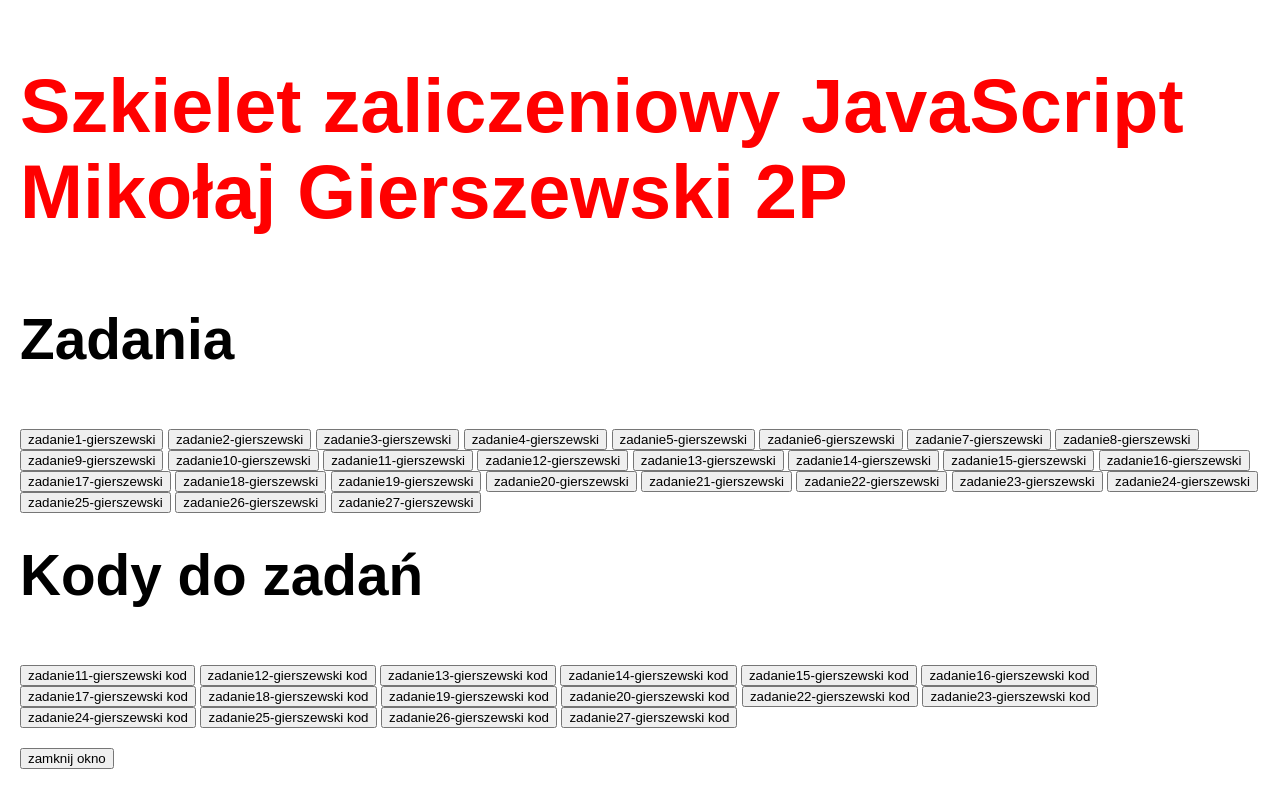
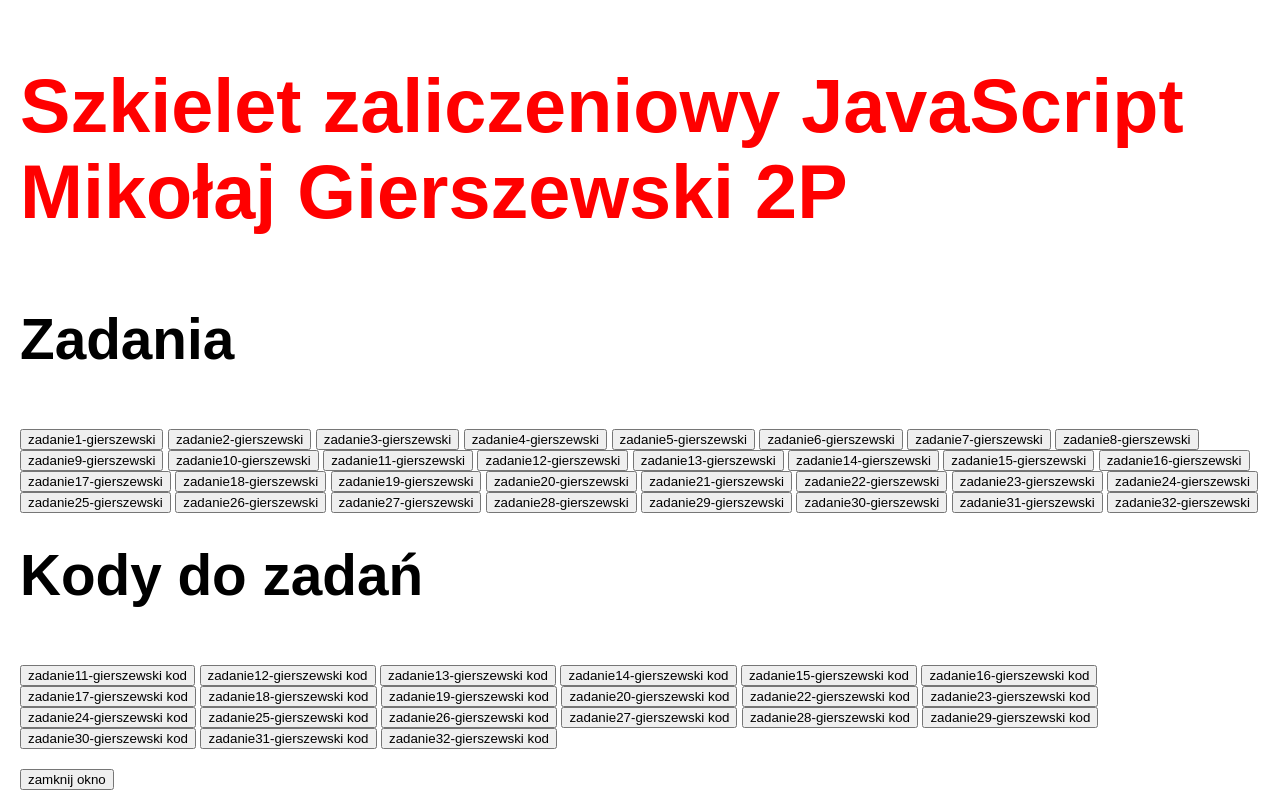
Before and after one commit to MikolajGierszewski1/JavaScript, a plain HTML site: page index.html in a window 1280 px wide. Drawn offline with Linux system fonts and the light colour scheme.

Commit message:
Update index.html

```diff
--- a/index.html
+++ b/index.html
@@ -42,9 +42,9 @@
 </div>
 </body>
 <script language="JavaScript">
-    const maxTask = 27;
+    const maxTask = 32;
     const skipTasks = [];
-    const tasksCodes = [11, 12, 13, 14, 15, 16 ,17, 18, 19, 20, 22, 23, 24, 25, 26, 27]
+    const tasksCodes = [11, 12, 13, 14, 15, 16 ,17, 18, 19, 20, 22, 23, 24, 25, 26, 27, 28, 29, 30, 31, 32]
 
     function WinOpen(arg) {
         window.open(`${arg}.html`, "okienko", "toolbar=no,directories=no,menubar=no,height=480,width=700,top=200,left=400");
```
